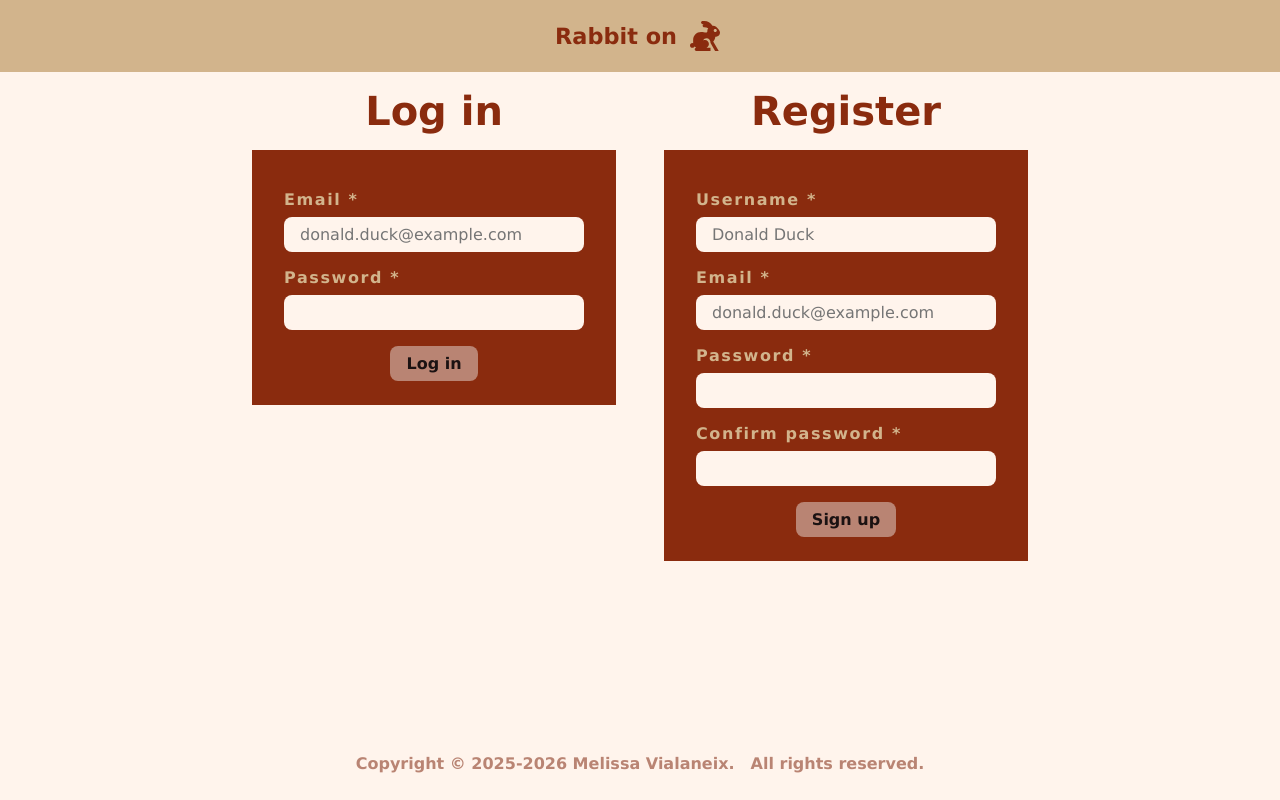
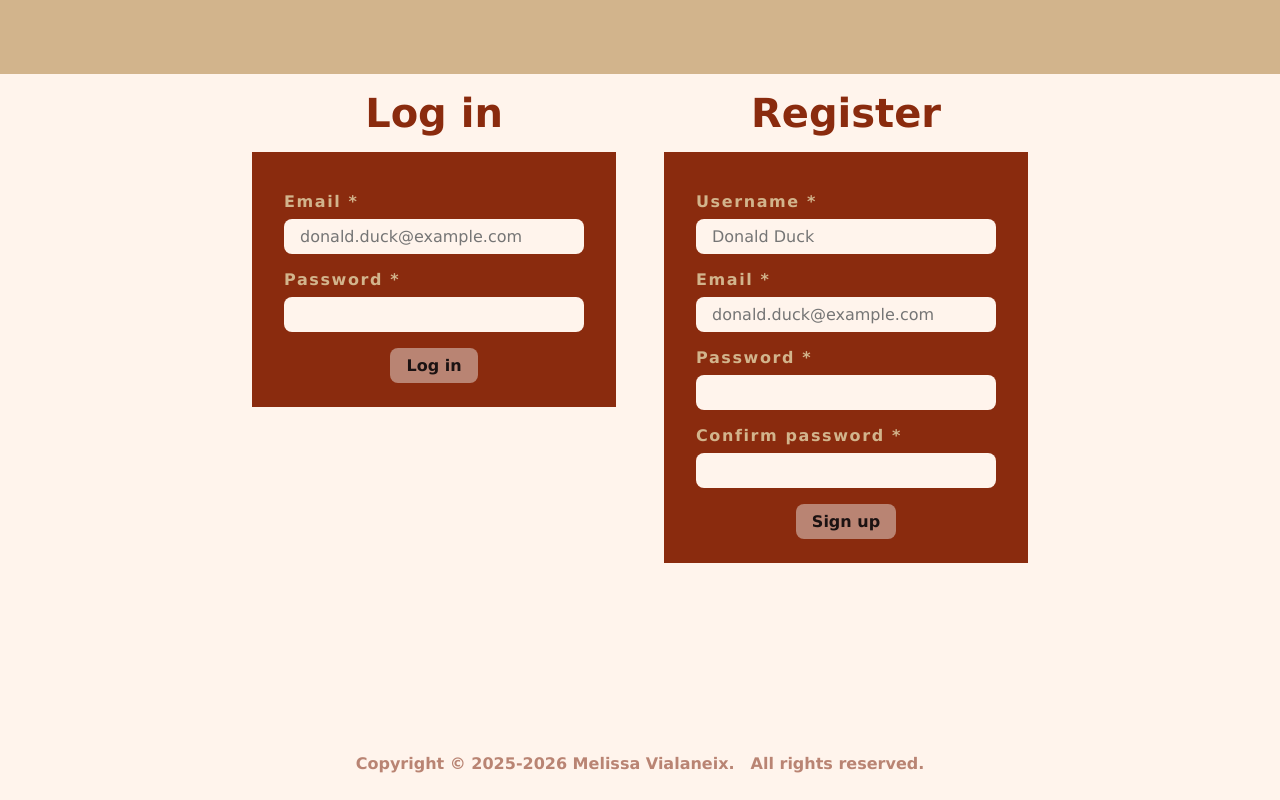
Before and after one commit to Meltasy/chat-app-front, a React (Vite) app: page / in a window 1280 px wide. Built offline with nearby package versions, Linux system fonts and the light colour scheme; no server answers.

Commit message:
Update rabbit animation for smoothness and elegance

```diff
--- a/src/assets/components/NavbarAnimation.module.css
+++ b/src/assets/components/NavbarAnimation.module.css
@@ -7,82 +7,90 @@
   overflow: hidden;
 }
 
-.fadeIn {
-  display: flex;
-  align-items: center;
-  animation: fadeIn 0.8s ease forwards;
-}
-
-@keyframes fadeIn {
-  from { opacity: 0; transform: translateX(-20px); }
-  to   { opacity: 1; transform: translateX(0); }
-}
-
 .scene {
   position: relative;
   display: flex;
   align-items: center;
-  width: 16em;
-  height: 2em;
+  width: 22rem;
+  height: 2.6rem;
+  transition: opacity 1.4s ease;
+}
+
+.wordTrail span {
+  display: inline-block;
 }
 
 .rabbitRunner {
   position: absolute;
   left: 0;
-  animation: rabbitRun 3s ease-in-out forwards;
-  z-index: 1;
+  animation:
+    rabbitRun 4s ease-in-out forwards;
 }
 
 @keyframes rabbitRun {
-  from { left: 1.5em; }
-  to   { left: 100%; }
+  0%   { left: 0; }
+  100% { left: 18rem; }
 }
 
 .rabbitIcon {
-  animation: bob 0.25s ease-in-out infinite alternate;
+  animation: runCycle 0.25s infinite;
 }
 
-@keyframes bob {
-  from { transform: translateY(0px) rotate(-5deg); }
-  to   { transform: translateY(-3px) rotate(5deg); }
+@keyframes runCycle {
+  0%   { transform: translateY(0) scaleX(1.08) scaleY(0.92) rotate(-8deg); }
+  25%  { transform: translateY(-2px) rotate(-4deg); }
+  50%  { transform: translateY(-5px) scaleX(0.95) scaleY(1.05) rotate(6deg); }
+  75%  { transform: translateY(-2px) rotate(2deg); }
+  100% { transform: translateY(0) scaleX(1.08) scaleY(0.92) rotate(-8deg); }
 }
 
-.titleText {
+.wordTrail {
+  position: absolute;
+  left: 2rem;
+  display: flex;
+  gap: 0.35rem;
+  align-items: center;
   font-size: 1.4rem;
   font-weight: 700;
   color: var(--primary-color);
 }
 
-.titleTextTemp {
-  position: absolute;
-  left: 0;
-  white-space: nowrap;
-  overflow: hidden;
-  width: 0;
-  animation: typeIn 3s steps(26, end) forwards;
+.word1 {
+  opacity: 0;
+  animation: reveal 0.3s forwards 1.5s;
 }
 
-@keyframes typeIn {
-  from { width: 0; }
-  to   { width: 14em; }
+.word2 {
+  opacity: 0;
+  animation: reveal 0.3s forwards 2s;
 }
 
-.condensing {
+.word3 {
+  opacity: 0;
+  animation: reveal 0.3s forwards 2.5s;
+}
+
+.word4 {
+  opacity: 0;
+  animation: reveal 0.3s forwards 3s;
+}
+
+@keyframes reveal {
+  from { opacity: 0; transform: translateY(6px); }
+  to   { opacity: 1; transform: translateY(0); }
+}
+
+.finalLogo {
   display: inline-flex;
   align-items: center;
-  gap: 8px;
-  animation: fadeSwap 0.6s ease forwards;
+  gap: 0.5rem;
+  font-size: 1.4rem;
+  font-weight: 700;
+  color: var(--primary-color);
+  animation: finalPlace 0.4s ease;
 }
 
-@keyframes fadeSwap {
-  0%   { opacity: 1; }
-  50%  { opacity: 0; }
-  100% { opacity: 1; }
+@keyframes finalPlace {
+  from { opacity: 0; transform: translateY(10px); }
+  to   { opacity: 1; transform: translateY(0); }
 }
-
-.settled {
-  display: inline-flex;
-  align-items: center;
-  gap: 8px;
-  flex-direction: row;
-}
--- a/src/components/NavbarAnimation.tsx
+++ b/src/components/NavbarAnimation.tsx
@@ -2,38 +2,38 @@ import { useState, useEffect } from 'react'
 import RabbitIcon from './RabbitIcon'
 import styles from '../assets/components/NavbarAnimation.module.css'
 
+type Phase = 'running' | 'changing' | 'final'
+
 function NavbarAnimation() {
-  const [phase, setPhase] = useState<'fadein' | 'running' | 'condensing' | 'settled'>('fadein')
+  const [phase, setPhase] = useState<Phase>('running')
 
   useEffect(() => {
-    const runTimer = setTimeout(() => setPhase('running'), 800)
-    const condenseTimer = setTimeout(() => setPhase('condensing'), 4000)
-    const settleTimer = setTimeout(() => setPhase('settled'), 5200)
+    const changeTimer = setTimeout(() => setPhase('changing'), 4200)
+    const finalTimer = setTimeout(() => setPhase('final'), 5600)
     return () => {
-      clearTimeout(runTimer)
-      clearTimeout(condenseTimer)
-      clearTimeout(settleTimer)
+      clearTimeout(changeTimer)
+      clearTimeout(finalTimer)
     }
   }, [])
 
   return (
     <div className={styles.animationWrapper}>
-      {phase === 'fadein' && (
-        <div className={styles.fadeIn}>
-          <RabbitIcon size={40} />
-        </div>
-      )}
-      {phase === 'running' && (
-        <div className={styles.scene}>
+      {phase !== 'final' ? (
+        <div className={styles.scene} style={{opacity: phase === 'changing' ? 0 : 1}}>
           <div className={styles.rabbitRunner}>
             <RabbitIcon size={40} className={styles.rabbitIcon} />
           </div>
-          <span className={`${styles.titleText} ${styles.titleTextTemp}`}>Rabbit, rabbit, rabbit on</span>
+          <div className={styles.wordTrail}>
+            <span className={styles.word1}>Rabbit</span>
+            <span className={styles.word2}>rabbit</span>
+            <span className={styles.word3}>rabbit</span>
+            <span className={styles.word4}>on</span>
+          </div>
         </div>
-      )}
-      {(phase === 'condensing' || phase === 'settled') && (
-        <div className={phase === 'condensing' ? styles.condensing : styles.settled}>
-          <span className={styles.titleText}>Rabbit on</span>
+      ) : (
+        <div className={styles.finalLogo}>
+          <span>Rabbit</span>
+          <span>on</span>
           <RabbitIcon size={40} />
         </div>
       )}
```
